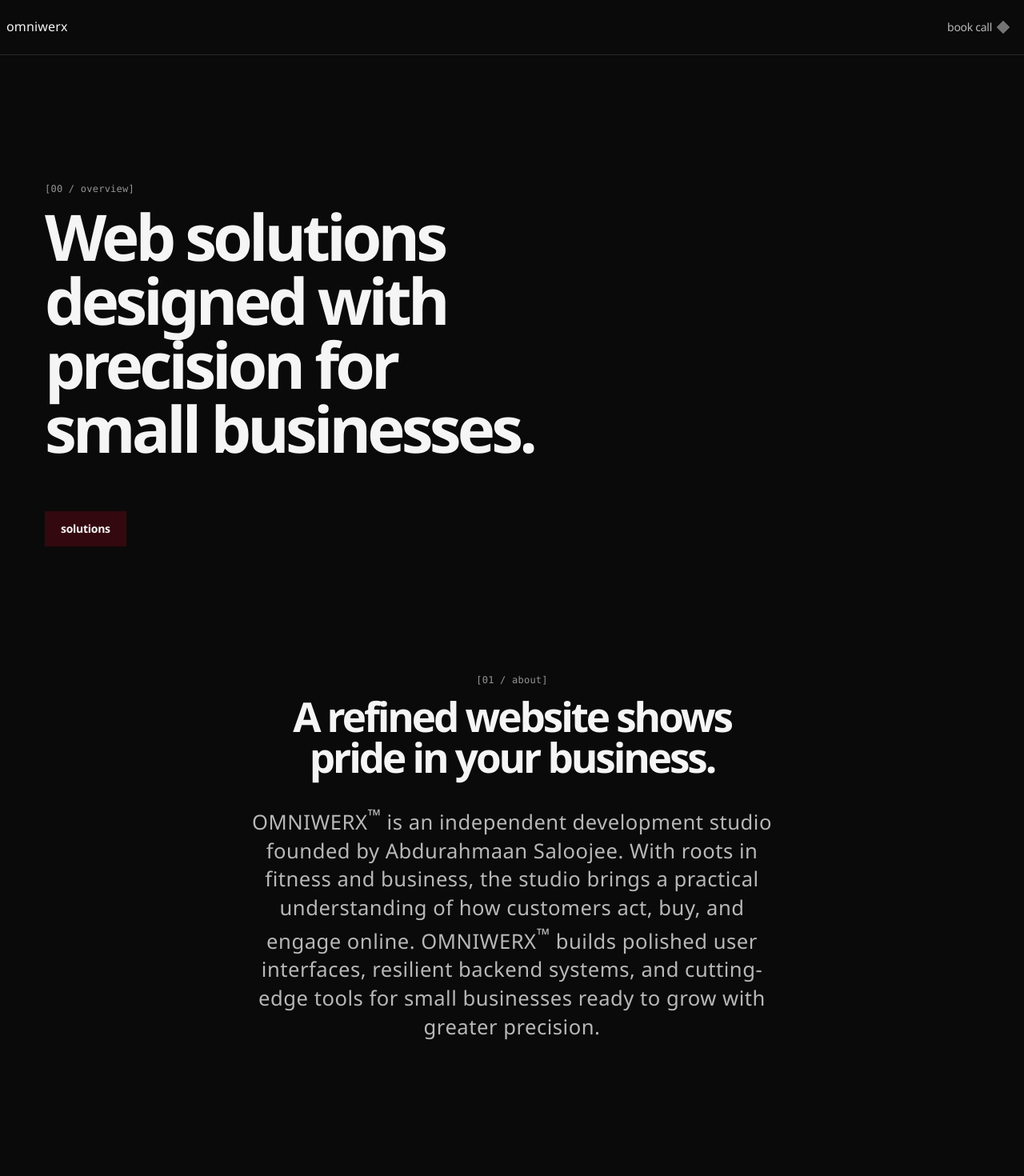
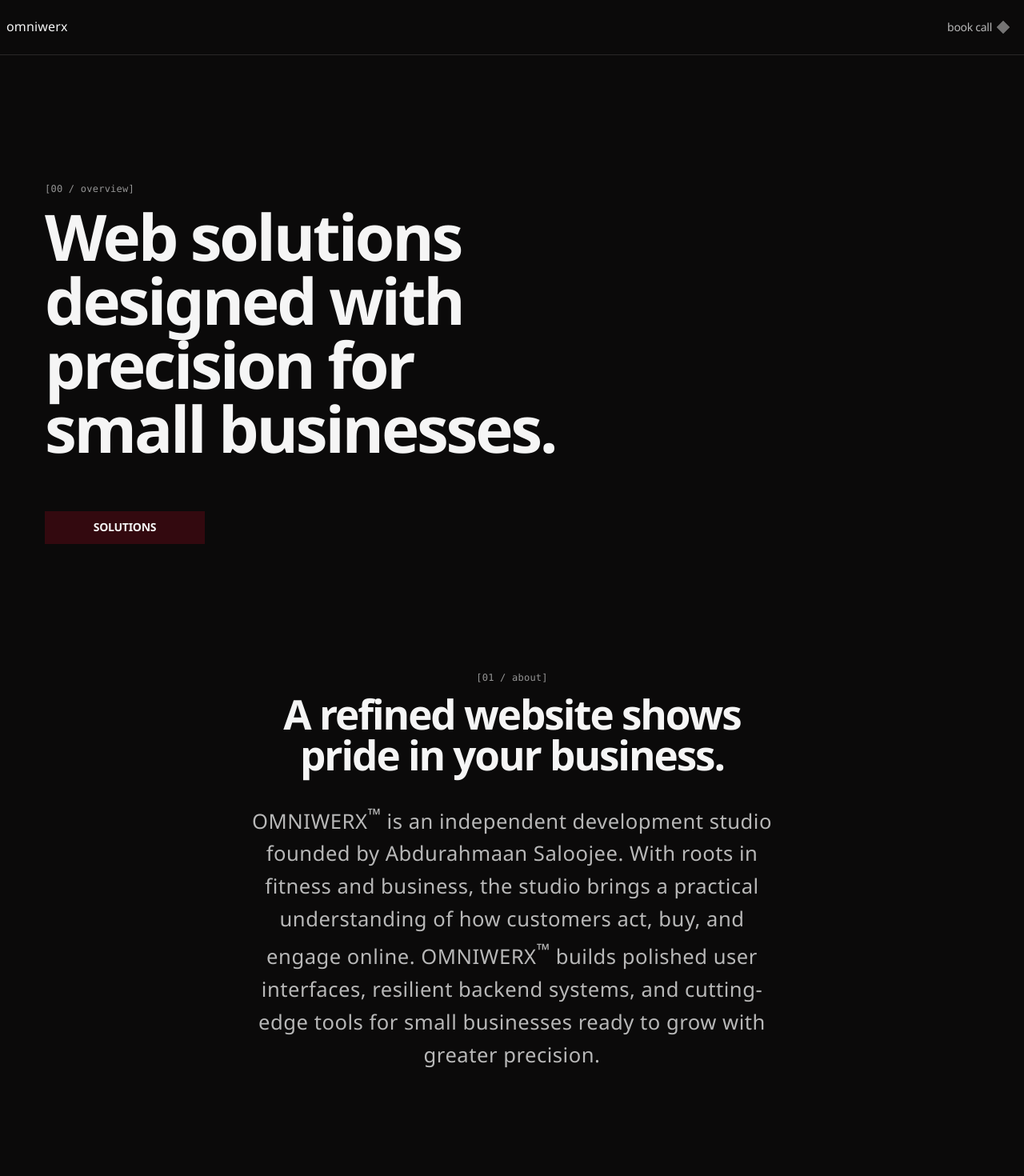
Before and after one commit to asaloojee/omniwerx-io, a SvelteKit app: page / in a window 1280 px wide. Shown: the top 1470 px of the page at 80% size. Built offline with nearby package versions, Linux system fonts and the light colour scheme; no server answers; grey boxes are pictures that could not be loaded; a web font is replaced by a local one.

Commit message:
fix: updated line height and letter spacing variables

```diff
--- a/src/app.css
+++ b/src/app.css
@@ -82,23 +82,17 @@
   --text-heading: clamp(48px, 4vw, 52px);
 
   /* Type rhythm */
-	--leading-meta: 1.2;
+  --leading-heading: 1;
   --leading-ui: 1.2;
+  --leading-title: 1.4;
   --leading-body: 1.6;
-	--leading-lead: 1.4;
-	--leading-title: 1.2;
-	--leading-heading: 1;
 
   /* Tracking */
   --tracking-meta: 0.02em;
+  --tracking-body: 0.01em;
+  --tracking-title: -0.01em;
   --tracking-ui: -0.02em;
-	--tracking-body: 0.01em;
-	--tracking-lead: 0.02em;
-	--tracking-title: -0.01em;
-	--tracking-heading: -0.06em;
-	--tracking-display: -0.06em;
-	--tracking-number: -0.08em;
-	--tracking-brand: -0.1em;
+  --tracking-heading: -0.04em;
 
   /* Spacing */
   --space-8: 8px;
@@ -140,6 +134,8 @@
   --duration-fast: 500ms;
   --duration-medium: 700ms;
   --duration-button: 600ms;
+  --duration-wash-compact: 600ms;
+  --duration-wash-wide: 900ms;
   --duration-slow: 1000ms;
 }
 
@@ -206,8 +202,7 @@ button {
   display: inline-flex;
   align-items: center;
   justify-content: center;
-	min-height: var(--control-height-md);
-	padding: 0 var(--space-20);
+  padding: var(--space-12) var(--space-24);
   overflow: hidden;
   background-color: rgba(215, 9, 35, 0.2);
   color: var(--body-text--emphasis);
@@ -219,6 +214,8 @@ button {
   transition-property: transform;
   transition-duration: var(--duration-button);
   transition-timing-function: var(--bezier);
+  text-transform: uppercase;
+  min-width: 200px;
 }
 
 .button::before {
@@ -229,8 +226,12 @@ button {
   transform: scaleX(0);
   transform-origin: left;
   transition-property: transform;
-	transition-duration: var(--duration-slow);
+  transition-duration: var(--duration-wash-compact);
   transition-timing-function: var(--bezier);
+}
+
+.button--wide::before {
+  transition-duration: var(--duration-wash-wide);
 }
 
 .button > span {
@@ -267,10 +268,7 @@ button {
 }
 
 .section__inner {
-	width: min(
-		calc(100% - var(--site-gutter) - var(--site-gutter)),
-		var(--container-wide)
-	);
+  width: min(calc(100% - var(--site-gutter) - var(--site-gutter)), var(--container-wide));
   margin-inline: auto;
 }
 
@@ -420,7 +418,7 @@ button {
   color: var(--body-text--muted);
   font-family: var(--font-mono);
   font-size: var(--text-meta);
-	line-height: var(--leading-meta);
+  line-height: var(--leading-ui);
   letter-spacing: var(--tracking-meta);
 }
 
@@ -434,7 +432,7 @@ button {
   grid-row: 2;
   font-size: clamp(72px, 8vw, 80px);
   line-height: var(--leading-heading);
-	letter-spacing: var(--tracking-display);
+  letter-spacing: var(--tracking-heading);
   text-wrap: balance;
   padding-bottom: var(--space-64);
   color: var(--body-text--emphasis);
@@ -480,8 +478,8 @@ button {
 
 .about__copy {
   font-size: var(--text-lead);
-	line-height: var(--leading-lead);
-	letter-spacing: var(--tracking-lead);
+  line-height: var(--leading-body);
+  letter-spacing: var(--tracking-meta);
   text-wrap-style: pretty;
 }
 
@@ -533,7 +531,7 @@ button {
   color: var(--body-text--muted);
   font-family: var(--font-mono);
   font-size: var(--text-meta);
-	line-height: var(--leading-meta);
+  line-height: var(--leading-ui);
   letter-spacing: var(--tracking-meta);
   text-transform: lowercase;
 }
@@ -562,13 +560,14 @@ button {
 .process__step-phase {
   font-family: var(--font-mono);
   font-size: var(--text-meta);
-	line-height: var(--leading-meta);
+  line-height: var(--leading-ui);
   letter-spacing: var(--tracking-meta);
 }
 
 .services__index {
   align-self: center;
   color: var(--body-text--muted);
+  font-weight: 700;
   font-variant-numeric: tabular-nums;
 }
 
@@ -676,8 +675,9 @@ button {
 .process__step-number {
   font-family: var(--font-mono);
   font-size: clamp(48px, 8vw, 72px);
+  font-weight: 700;
   line-height: 0.86;
-	letter-spacing: var(--tracking-number);
+  letter-spacing: var(--tracking-ui);
   color: rgba(245, 245, 245, 0.16);
 }
 
@@ -758,9 +758,10 @@ button {
   color: var(--body-text--muted);
   font-family: var(--font-mono);
   font-size: var(--text-meta);
-	line-height: var(--leading-meta);
+  line-height: var(--leading-ui);
   letter-spacing: var(--tracking-meta);
   text-transform: lowercase;
+  font-weight: 700;
 }
 
 .engagements__order span:last-child {
@@ -802,7 +803,7 @@ button {
   color: var(--body-text--muted);
   font-family: var(--font-mono);
   font-size: var(--text-meta);
-	line-height: var(--leading-meta);
+  line-height: var(--leading-ui);
   letter-spacing: var(--tracking-meta);
 }
 
@@ -822,8 +823,9 @@ button {
   color: var(--body-text--emphasis);
   font-family: var(--font-mono);
   font-size: clamp(64px, 4vw, 76px);
+  font-weight: 700;
   font-variant-numeric: tabular-nums;
-	letter-spacing: var(--tracking-number);
+  letter-spacing: var(--tracking-ui);
   text-align: center;
   text-transform: lowercase;
   text-wrap: balance;
@@ -884,7 +886,7 @@ button {
   color: var(--body-text--muted);
   font-family: var(--font-mono);
   font-size: var(--text-meta);
-	line-height: var(--leading-meta);
+  line-height: var(--leading-ui);
   letter-spacing: var(--tracking-meta);
   text-transform: lowercase;
   padding: 18px var(--space-16) var(--space-16);
@@ -1012,7 +1014,7 @@ button {
 .contact__field-help {
   font-family: var(--font-mono);
   font-size: var(--text-meta);
-	line-height: var(--leading-meta);
+  line-height: var(--leading-ui);
   letter-spacing: var(--tracking-meta);
   text-transform: lowercase;
 }
@@ -1089,7 +1091,7 @@ button {
   min-width: 0;
   font-family: var(--font-mono);
   font-size: var(--text-meta);
-	line-height: var(--leading-meta);
+  line-height: var(--leading-ui);
   letter-spacing: var(--tracking-meta);
   text-transform: lowercase;
 }
@@ -1203,10 +1205,7 @@ button {
 }
 
 .footer__inner {
-	width: min(
-		calc(100% - var(--site-gutter) - var(--site-gutter)),
-		var(--container-wide)
-	);
+  width: min(calc(100% - var(--site-gutter) - var(--site-gutter)), var(--container-wide));
   margin-inline: auto;
 }
 
@@ -1219,7 +1218,6 @@ button {
   font-size: clamp(56px, 16vw, 192px);
   font-weight: 700;
   line-height: 0.76;
-	letter-spacing: var(--tracking-brand);
   white-space: nowrap;
 }
 
@@ -1230,8 +1228,7 @@ button {
 
 .footer__column {
   min-width: 0;
-	padding: clamp(var(--space-20), 3vw, var(--space-32))
-		clamp(var(--space-20), 3vw, var(--space-28));
+  padding: clamp(var(--space-20), 3vw, var(--space-32)) clamp(var(--space-20), 3vw, var(--space-28));
 }
 
 .footer__column-heading {
@@ -1278,7 +1275,7 @@ button {
   color: var(--body-text--subtle);
   font-family: var(--font-mono);
   font-size: var(--text-meta);
-	line-height: var(--leading-meta);
+  line-height: var(--leading-ui);
   letter-spacing: var(--tracking-meta);
   text-transform: lowercase;
 }
--- a/src/routes/+page.svelte
+++ b/src/routes/+page.svelte
@@ -262,7 +262,7 @@
             <dd class="engagements__meta-value">~1 week</dd>
           </div>
         </dl>
-        <a class="button engagements__cta" href="#contact">
+        <a class="button button--wide engagements__cta" href="#contact">
           <span>Request audit</span>
           <img
             class="engagements__cta-icon"
@@ -311,7 +311,7 @@
             <dd class="engagements__meta-value">~2-6 weeks</dd>
           </div>
         </dl>
-        <a class="button engagements__cta" href="#contact">
+        <a class="button button--wide engagements__cta" href="#contact">
           <span>Request project</span>
           <img
             class="engagements__cta-icon"
@@ -360,7 +360,7 @@
             <dd class="engagements__meta-value">Monthly</dd>
           </div>
         </dl>
-        <a class="button engagements__cta" href="#contact">
+        <a class="button button--wide engagements__cta" href="#contact">
           <span>Request retainer</span>
           <img
             class="engagements__cta-icon"
@@ -496,7 +496,7 @@
         </div>
       </div>
 
-      <button class="button contact__submit" type="submit">
+      <button class="button button--wide contact__submit" type="submit">
         <span>Submit inquiry</span>
         <img
           class="contact__submit-icon"
```
Lines whose indentation alone changed are shown as unchanged.
